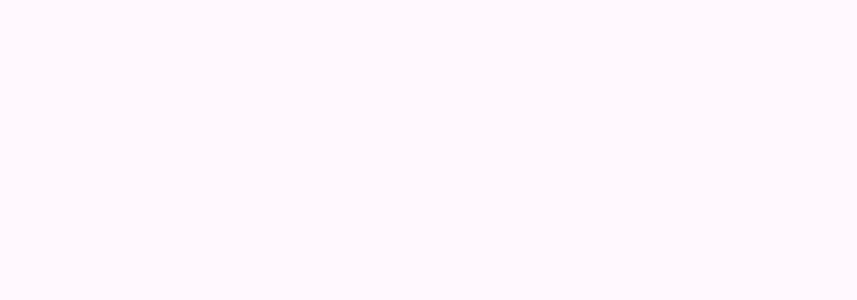
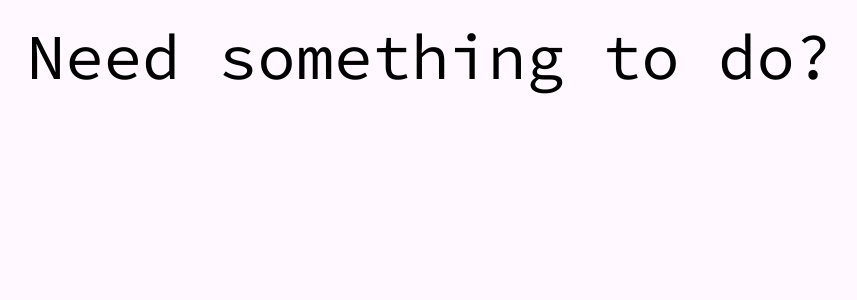
Before and after one commit to Bourn3x/need-something-to-do, a React (Create React App) app: page / in a window 1280 px wide. Shown: the top 300 px of the page, without its empty margins (210-1067 px from the left). Built offline with nearby package versions, Linux system fonts and the light colour scheme.

Commit message:
✨ FEATURE: added typewriter animation for title

```diff
--- a/public/index.html
+++ b/public/index.html
@@ -26,7 +26,7 @@
     -->
     <link rel="preconnect" href="https://fonts.googleapis.com">
 <link rel="preconnect" href="https://fonts.gstatic.com" crossorigin>
-<link href="https://fonts.googleapis.com/css2?family=Righteous&display=swap" rel="stylesheet">
+<link href="https://fonts.googleapis.com/css2?family=Source+Code+Pro&display=swap" rel="stylesheet">
     <title>React App</title>
   </head>
   <body>
--- a/src/components/HomePage/index.jsx
+++ b/src/components/HomePage/index.jsx
@@ -2,9 +2,10 @@ import styles from "./HomePage.module.scss"
 import Title from "../Title"
 
 const HomePage = () => {
+
   return(
     <div className={`${styles['main-container']}`}>
-      <Title/>
+      <Title title={"Need something to do?"} speed={1}/>
     </div>
   )
 }
--- a/src/components/Title/styles.module.scss
+++ b/src/components/Title/styles.module.scss
@@ -1,6 +1,51 @@
-.title {
+@import "../../global.scss";
+
+.title-container {
   display: flex;
   justify-content: center;
   padding-top: 1em;
+}
+
+.title {
   font-size: 4rem;
+  position: relative;
+
+  &::after,
+  &::before {
+    content: '';
+    position: absolute;
+    top: 0;
+    right: 0;
+    bottom: 0;
+    left: 0;
+  }
+
+  // Revealer
+  &::before {
+    background: $background-color;
+    animation: typewriter 3s steps(21) 1s forwards;
+  }
+
+  // Caret
+  &::after {
+    top: 50%;
+    transform: translateY(-50%);
+    height: 80%;
+    width: .05em;
+    animation:
+      typewriter 3s steps(21) 1s forwards,
+      blinking 0.5s step-end 12;
+  }
 }
+
+@keyframes typewriter {
+  to {
+    left: 100%;
+  }
+}
+
+@keyframes blinking {
+  from { background: transparent }
+  to { background: transparent }
+  50% { background: black; }
+}
--- a/src/global.scss
+++ b/src/global.scss
@@ -6,8 +6,7 @@ body {
 }
 
 code {
-  font-family: source-code-pro, Menlo, Monaco, Consolas, 'Courier New',
-    monospace;
+  font-family: "Source Code Pro", monospace;
 }
 
 * {
```
